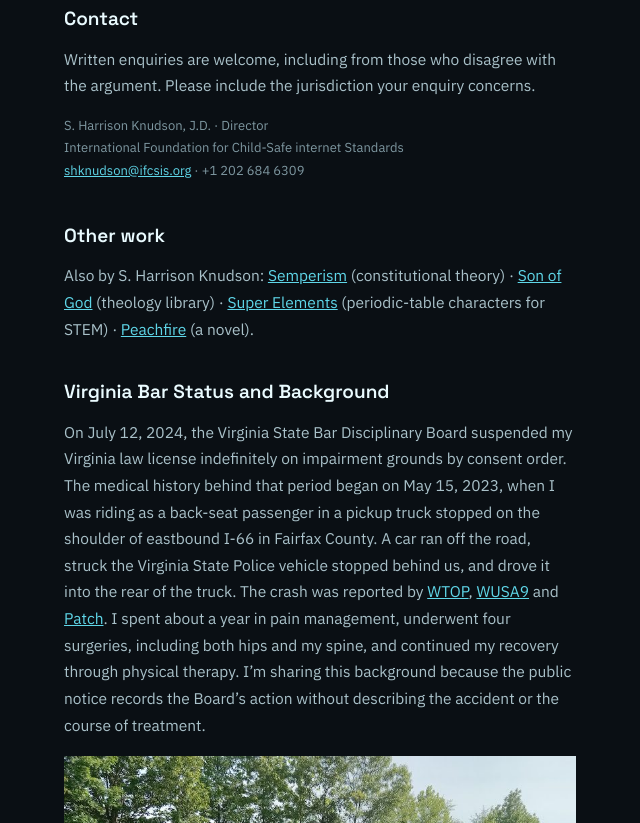
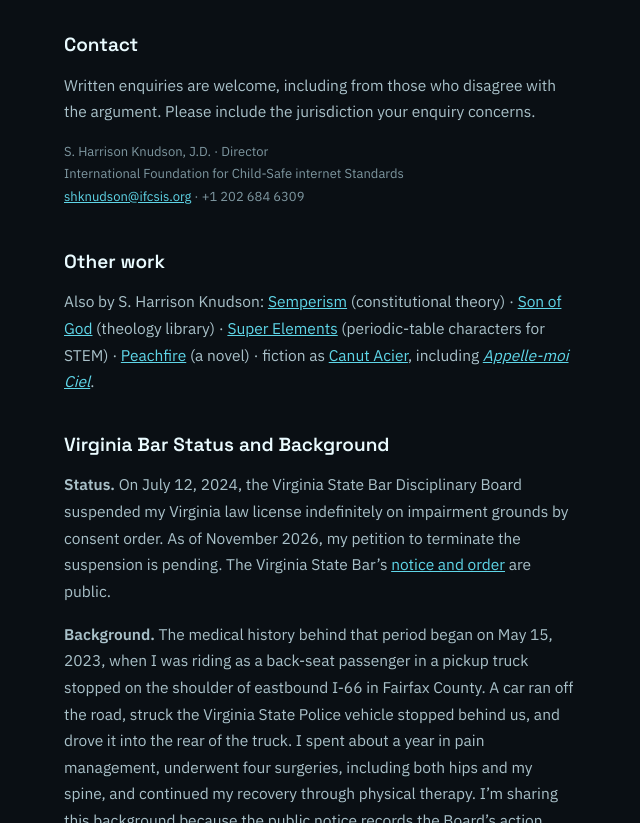
Before and after one commit to IFC-SiS/ifcsis-site, a plain HTML site: page director.html in a window 1280 px wide. Shown: the part 1977-2800 px from the top of the page, without its empty margins (0-640 px from the left). Drawn offline with Linux system fonts and the light colour scheme.

Commit message:
Director bio: bar-status jump link, status first in section, Canut Acier link
Co-Authored-By: Claude Opus 5.5 <noreply@anthropic.com>
Claude-Session: https://claude.ai/code/session_013hhJGLmdPDJa7BWfRjRYbp

```diff
--- a/director.html
+++ b/director.html
@@ -41,6 +41,7 @@
   <span class="eyebrow">Director</span>
   <h1>S. Harrison Knudson, J.D.</h1>
   <p class="paper-sub">Director, International Foundation for Child-Safe internet Standards</p>
+  <p style="font-size:14px;margin-top:-6px"><a href="#virginia-bar-status">Virginia bar status &darr;</a></p>
 
 <figure style="float:right;margin:0 0 18px 24px;max-width:200px"><img src="/img/s-harrison-knudson.jpg" alt="S. Harrison Knudson (Steele Harrison Knudson, Steele Knudson), Director of IFC-SiS" width="200" style="width:100%;height:auto;display:block"></figure>
 <h2>The work</h2>
@@ -70,11 +71,12 @@
 </p>
 
 <h2>Other work</h2>
-<p>Also by S. Harrison Knudson: <a href="https://semperism.org/">Semperism</a> (constitutional theory) · <a href="https://sonofgod.love/library">Son of God</a> (theology library) · <a href="https://superelements.com/">Super Elements</a> (periodic-table characters for STEM) · <a href="https://peachfire.ink/">Peachfire</a> (a novel).</p>
+<p>Also by S. Harrison Knudson: <a href="https://semperism.org/">Semperism</a> (constitutional theory) · <a href="https://sonofgod.love/library">Son of God</a> (theology library) · <a href="https://superelements.com/">Super Elements</a> (periodic-table characters for STEM) · <a href="https://peachfire.ink/">Peachfire</a> (a novel) · fiction as <a href="https://canutacier.ink/">Canut Acier</a>, including <a href="https://canutacier.ink/appelle-moi-ciel/"><em>Appelle-moi Ciel</em></a>.</p>
 <h2 id="virginia-bar-status">Virginia Bar Status and Background</h2>
-<p>On July 12, 2024, the Virginia State Bar Disciplinary Board suspended my Virginia law license indefinitely on impairment grounds by consent order. The medical history behind that period began on May 15, 2023, when I was riding as a back-seat passenger in a pickup truck stopped on the shoulder of eastbound I-66 in Fairfax County. A car ran off the road, struck the Virginia State Police vehicle stopped behind us, and drove it into the rear of the truck. The crash was reported by <a href="https://wtop.com/fairfax-county/2023/05/bristow-woman-struck-police-vehicle-knocking-va-trooper-into-i-66">WTOP</a>, <a href="https://wusa9.com/article/news/police/virginia-state-police-trooper-injured-crash-bristow/65-ead44397-fb52-4c72-8f12-6be41d319050">WUSA9</a> and <a href="https://patch.com/virginia/manassas/bristow-woman-crashes-trooper-i-66-fairfax-police">Patch</a>. I spent about a year in pain management, underwent four surgeries, including both hips and my spine, and continued my recovery through physical therapy. I&rsquo;m sharing this background because the public notice records the Board&rsquo;s action without describing the accident or the course of treatment.</p>
+<p><strong>Status.</strong> On July 12, 2024, the Virginia State Bar Disciplinary Board suspended my Virginia law license indefinitely on impairment grounds by consent order. As of November 2026, my petition to terminate the suspension is pending. The Virginia State Bar&rsquo;s <a href="https://vsb.org/Site/Site/news/summary/20240715-knudson.aspx">notice and order</a> are public.</p>
+<p><strong>Background.</strong> The medical history behind that period began on May 15, 2023, when I was riding as a back-seat passenger in a pickup truck stopped on the shoulder of eastbound I-66 in Fairfax County. A car ran off the road, struck the Virginia State Police vehicle stopped behind us, and drove it into the rear of the truck. I spent about a year in pain management, underwent four surgeries, including both hips and my spine, and continued my recovery through physical therapy. I&rsquo;m sharing this background because the public notice records the Board&rsquo;s action without describing the accident or the course of treatment.</p>
 <figure style="margin:18px 0"><img src="/img/i66-crash-2023-05-15.jpg" alt="Crash scene on eastbound I-66 in Fairfax County, May 15, 2023: a red pickup truck, a Virginia State Police SUV pushed into its rear, and a yellow Camaro behind" width="760" height="570" loading="lazy" style="width:100%;height:auto;display:block"><div style="display:flex;gap:8px;margin-top:8px"><img src="/img/i66-crash-2023-05-15-rear.jpg" alt="Front of the state police SUV crushed against the tailgate of the red pickup" width="760" height="570" loading="lazy" style="width:50%;height:auto;display:block"><img src="/img/i66-crash-2023-05-15-side.jpg" alt="The state police SUV wedged against the rear of the red pickup, seen from beside the truck" width="760" height="570" loading="lazy" style="width:50%;height:auto;display:block"></div><figcaption style="font-size:13px;color:var(--dim);margin-top:6px">Eastbound I-66, Fairfax County, about 4:40 p.m. on May 15, 2023.</figcaption></figure>
-<p>As of November 2026, my petition to terminate the suspension is pending. The Virginia State Bar&rsquo;s <a href="https://vsb.org/Site/Site/news/summary/20240715-knudson.aspx">notice and order</a> are public.</p>
+<p>News coverage of the crash: <a href="https://wtop.com/fairfax-county/2023/05/bristow-woman-struck-police-vehicle-knocking-va-trooper-into-i-66">WTOP</a> · <a href="https://wusa9.com/article/news/police/virginia-state-police-trooper-injured-crash-bristow/65-ead44397-fb52-4c72-8f12-6be41d319050">WUSA9</a> · <a href="https://patch.com/virginia/manassas/bristow-woman-crashes-trooper-i-66-fairfax-police">Patch</a></p>
 
 <p class="aka" style="font-size:13px;color:var(--dim);margin:48px 0 0;padding-top:14px;border-top:1px solid var(--line)">S. Harrison Knudson is also known as Steele Knudson and Steele Harrison Knudson.</p>
 </article>
```
